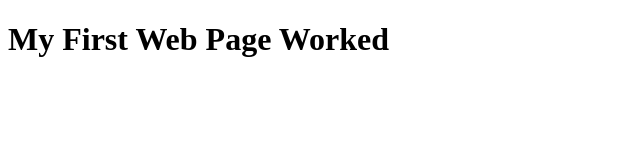
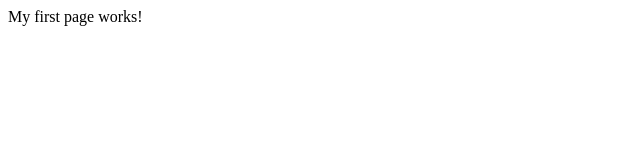
Before and after one commit to chubbmack/dwdd1600, a plain HTML site: page 01test/index.html in a window 1280 px wide. Shown: the whole page, without its empty margins (0-640 px from the left). Drawn offline with Linux system fonts and the light colour scheme.

Commit message:
Add files via upload

```diff
--- a/01test/index.html
+++ b/01test/index.html
@@ -1,9 +1,11 @@
 <!DOCTYPE html>
 <html lang="en">
-	<head>
-		<title>First Page</title>
-	</head>
-	<body>
-		<h1>My First Web Page Worked</h1>
-	</body>
+<head>
+    <meta charset="UTF-8">
+    <meta name="viewport" content="width=device-width, initial-scale=1.0">
+    <title>Seth's First Page</title>
+</head>
+<body>
+    My first page works!
+</body>
 </html>
```
